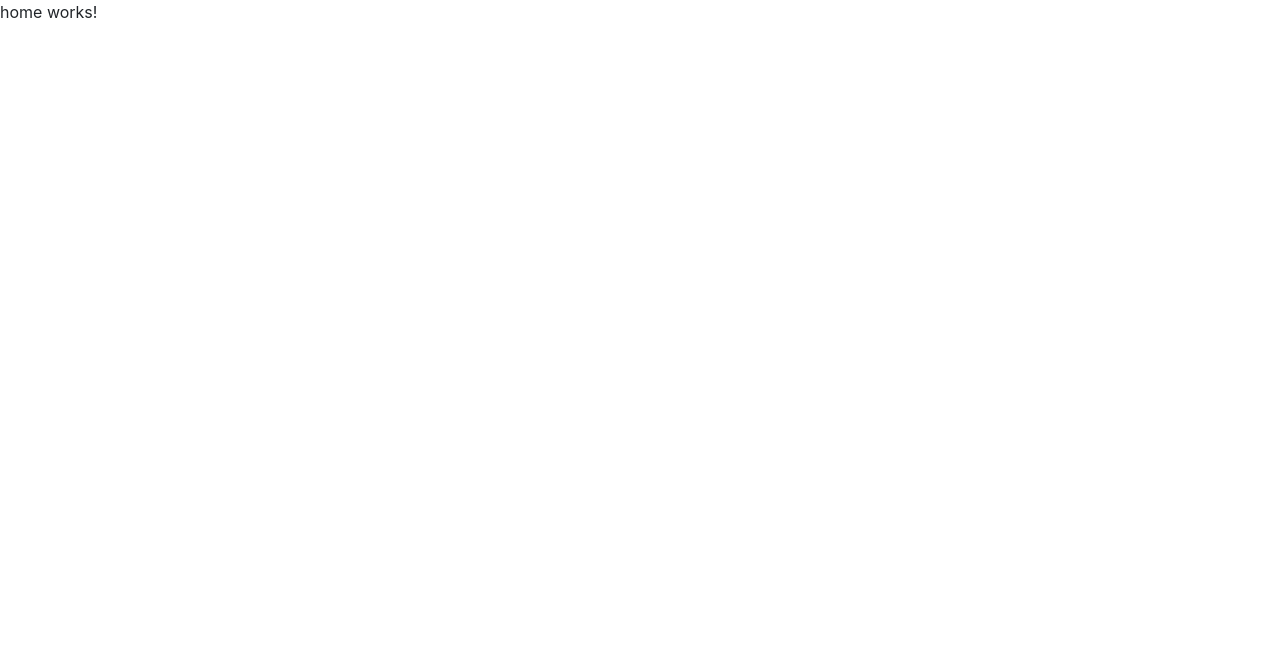
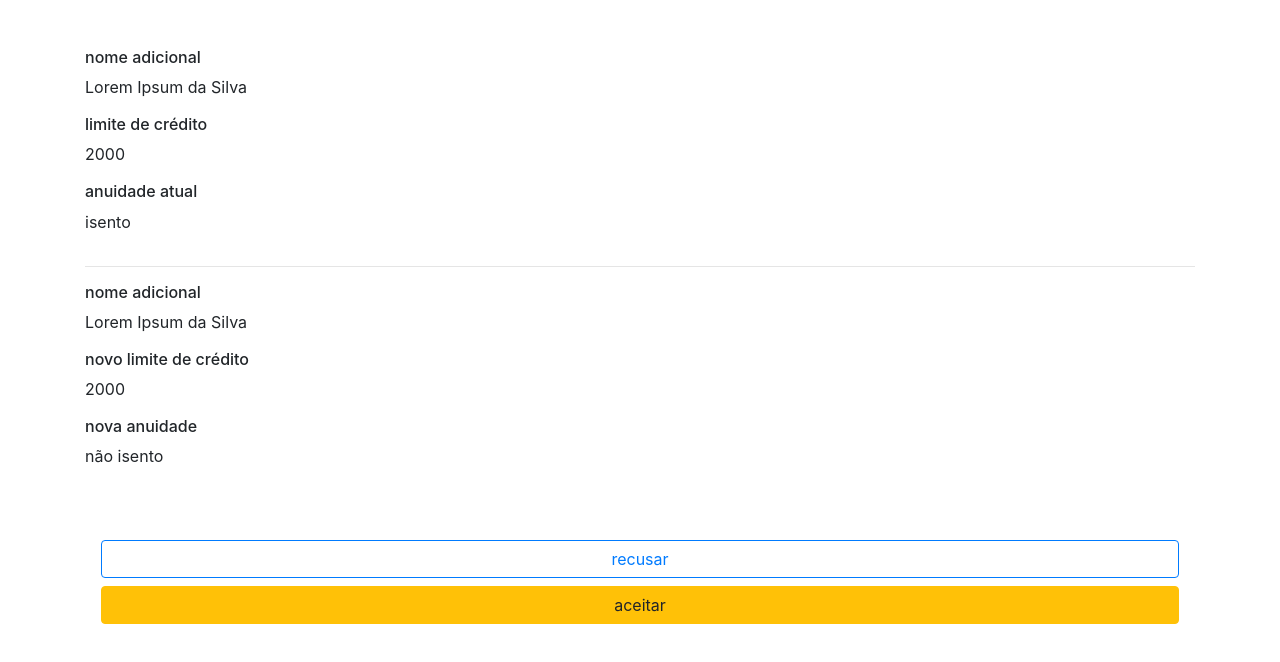
Before and after one commit to velrino/formalizacao-remota, an Angular app: page /home in a window 1280 px wide. Shown: the top 662 px of the page. Built offline with nearby package versions, Linux system fonts and the light colour scheme.

Commit message:
:art: added structure of home component HTML and TS

```diff
--- a/src/app/pages/home/home.component.html
+++ b/src/app/pages/home/home.component.html
@@ -1 +1,57 @@
-<p>home works!</p>
+<div class="container mt-5">
+    <div class="row">
+        <div class="col">
+            <h6>nome adicional</h6>
+            <p>
+                {{data.nome}}
+            </p>
+        </div>
+    </div>
+    <div class="row">
+        <div class="col">
+            <h6>limite de crédito</h6>
+            <p>
+                {{data.atual.limite}}
+            </p>
+        </div>
+    </div>
+    <div class="row">
+        <div class="col">
+            <h6>anuidade atual</h6>
+            <p>
+                {{enumAnuidade(data.atual.anuidade)}}
+            </p>
+        </div>
+    </div>
+    <hr class="divider">
+    <div class="row">
+        <div class="col">
+            <h6>nome adicional</h6>
+            <p>
+                {{data.nome}}
+            </p>
+        </div>
+    </div>
+    <div class="row">
+        <div class="col">
+            <h6>novo limite de crédito</h6>
+            <p>
+                {{data.novo.limite}}
+            </p>
+        </div>
+    </div>
+    <div class="row">
+        <div class="col">
+            <h6>nova anuidade</h6>
+            <p>
+                {{enumAnuidade(data.novo.anuidade)}}
+            </p>
+        </div>
+    </div>
+    <div class="row mt-5 navbar navbar-fixed-bottom">
+        <div class="col text-center">
+            <button type="button" class="btn btn-outline-primary btn-block">recusar</button>
+            <button type="button" class="btn btn-warning btn-block">aceitar</button>
+        </div>
+    </div>
+</div>
--- a/src/app/pages/home/home.component.ts
+++ b/src/app/pages/home/home.component.ts
@@ -1,15 +1,28 @@
-import { Component, OnInit } from '@angular/core';
+import { Component } from '@angular/core';
 
 @Component({
   selector: 'app-home',
   templateUrl: './home.component.html',
   styleUrls: ['./home.component.scss']
 })
-export class HomeComponent implements OnInit {
-
-  constructor() { }
-
-  ngOnInit(): void {
+export class HomeComponent {
+  data = {
+    nome: 'Lorem Ipsum da Silva',
+    atual: {
+      limite: 2000,
+      anuidade: 0,
+    },
+    novo: {
+      limite: 2000,
+      anuidade: 1,
+    }
   }
 
+  enumAnuidade(anuidade: number) {
+    const tiposAnuidade = [
+      'isento',
+      'não isento',
+    ]
+    return tiposAnuidade[anuidade];
+  }
 }
```
